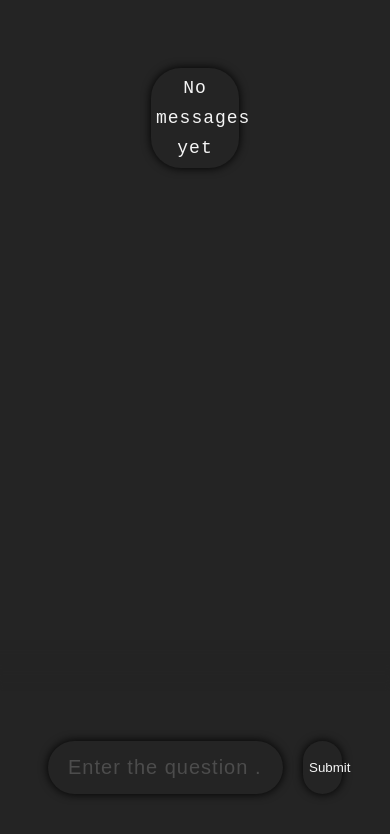
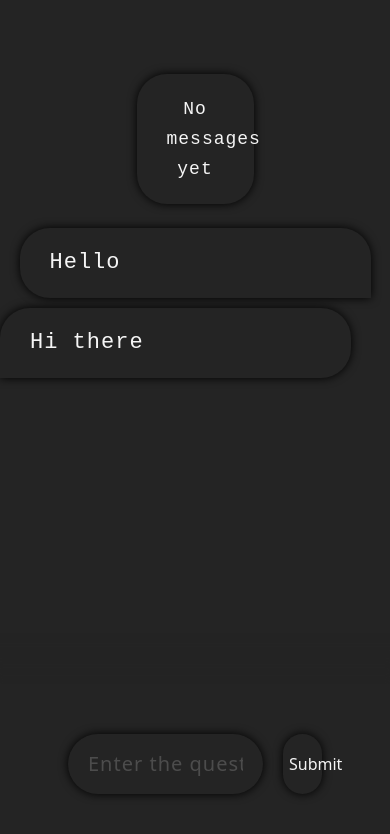
Before and after one commit to Master2907/ReactChatGPT, a React (Vite) app: page / in a window 390 px wide. Shown: the top 834 px of the page. Built offline with nearby package versions, Linux system fonts and the light colour scheme.

Commit message:
responsive

```diff
--- a/package.json
+++ b/package.json
@@ -9,6 +9,7 @@
     "preview": "vite preview"
   },
   "dependencies": {
+    "bootstrap": "5.3.0-alpha3",
     "process": "^0.11.10",
     "react": "^18.2.0",
     "react-dom": "^18.2.0",
--- a/src/App.jsx
+++ b/src/App.jsx
@@ -1,5 +1,6 @@
 import { useState } from 'react'
 import './App.scss'
+import '../node_modules/bootstrap/dist/css/bootstrap.css'
 
 function App() {
 
@@ -70,13 +71,22 @@ function App() {
   return (
     <div className="App">
       {/* request and responses start */}
-      <div className='respond'>
-        {AllMessages.messages.length > 0 ? AllMessages.messages.map((message, index) => (
-          <p key={index} className={message.role}>{message.content}</p>
-        )) :
-          <p className='no-message'>No messages yet</p>
-        }
-        {status ? <p className='loader-div system'><span className='loader'></span></p> : ''}
+      <div className=' container'>
+        <div className='row'>
+          <div className='col-12 col-md-10 col-lg-8 mx-auto respond'>
+
+          {AllMessages.messages.length > 0 ? AllMessages.messages.map((message, index) => (
+            <p key={index} className={message.role}>{message.content}</p>
+            )) :
+            <>
+              <p className='no-message mx-auto my-4'>No messages yet</p>
+              <p className={'user'}>Hello</p>
+              <p className={'assistant'}>Hi there</p>
+            </>
+          }
+          {status ? <p className='loader-div system'><span className='loader'></span></p> : ''}
+          </div>
+        </div>
       </div>
       {/* request and responses start */}
 
--- a/src/App.scss
+++ b/src/App.scss
@@ -1,10 +1,12 @@
 body {
-  background-color: #242424;
+  background-color: #242424 !important;
   padding: 0;
   margin: 0;
 }
 
 .App {
+  background-color: #242424;
+
   .form {
     position: fixed;
     z-index: 999;
@@ -57,18 +59,14 @@ body {
   }
 
   .respond {
-    width: 100%;
-    display: flex;
-    flex-direction: column;
-    justify-content: center;
-    align-items: center;
     padding: 50px 0 200px 0;
 
     p {
+      margin: 10px 0;
       position: relative;
       font-family: monospace;
       line-height: 30px;
-      width: 45%;
+      max-width: 90%;
       color: whitesmoke;
       letter-spacing: 1px;
       box-shadow: 0 0 10px black;
@@ -78,7 +76,6 @@ body {
 
       &.assistant {
         border-bottom-left-radius: 0;
-        margin-right: 5%;
       }
 
       &.user {
@@ -93,8 +90,7 @@ body {
 
       &.no-message {
         text-align: center;
-        width: 20%;
-        padding: 5px;
+        max-width: 30%;
         font-size: 18px;
       }
     }
```
Also changed, not shown: 1 other file (tests, documents, lock files or other folders).
